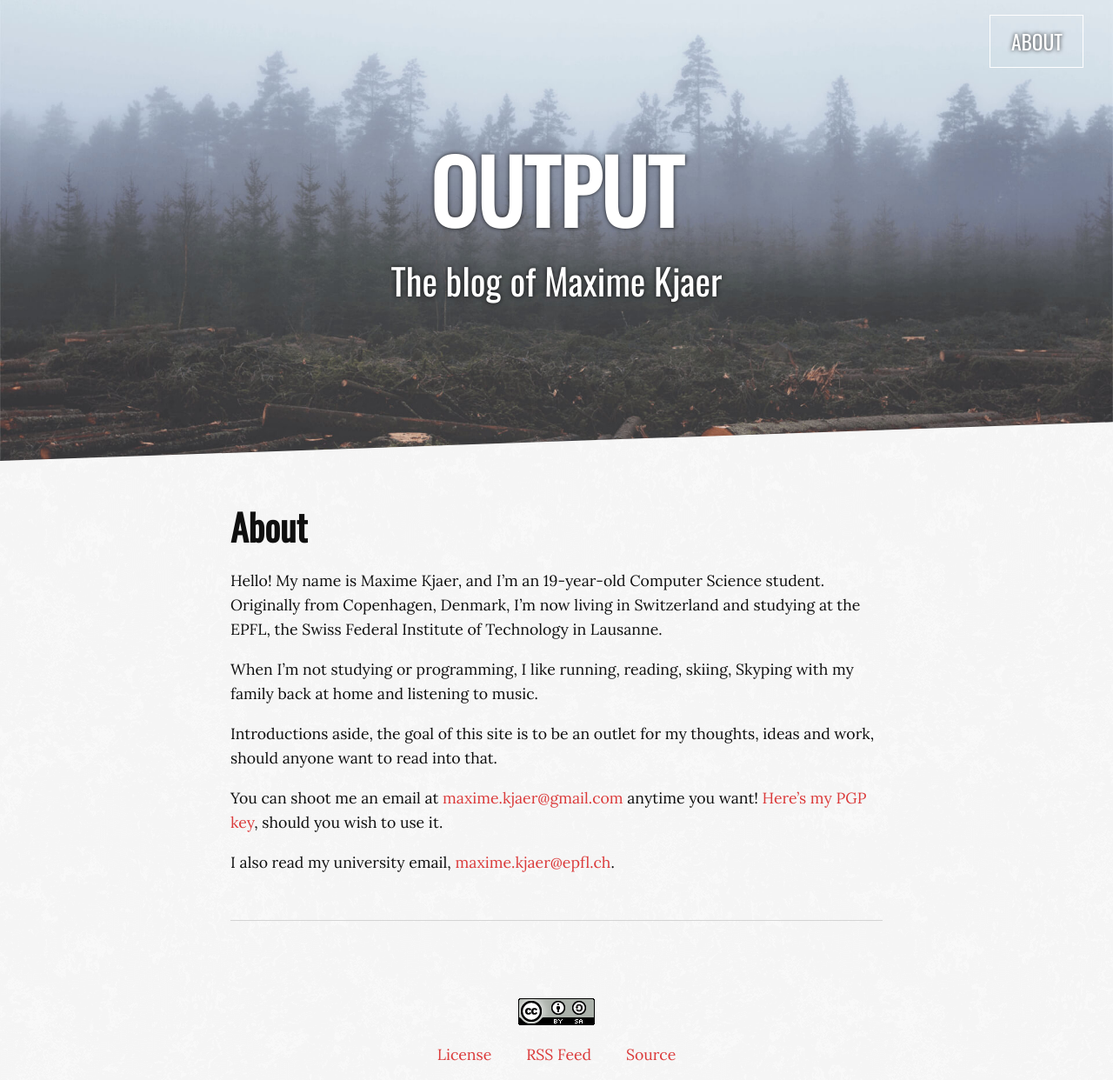
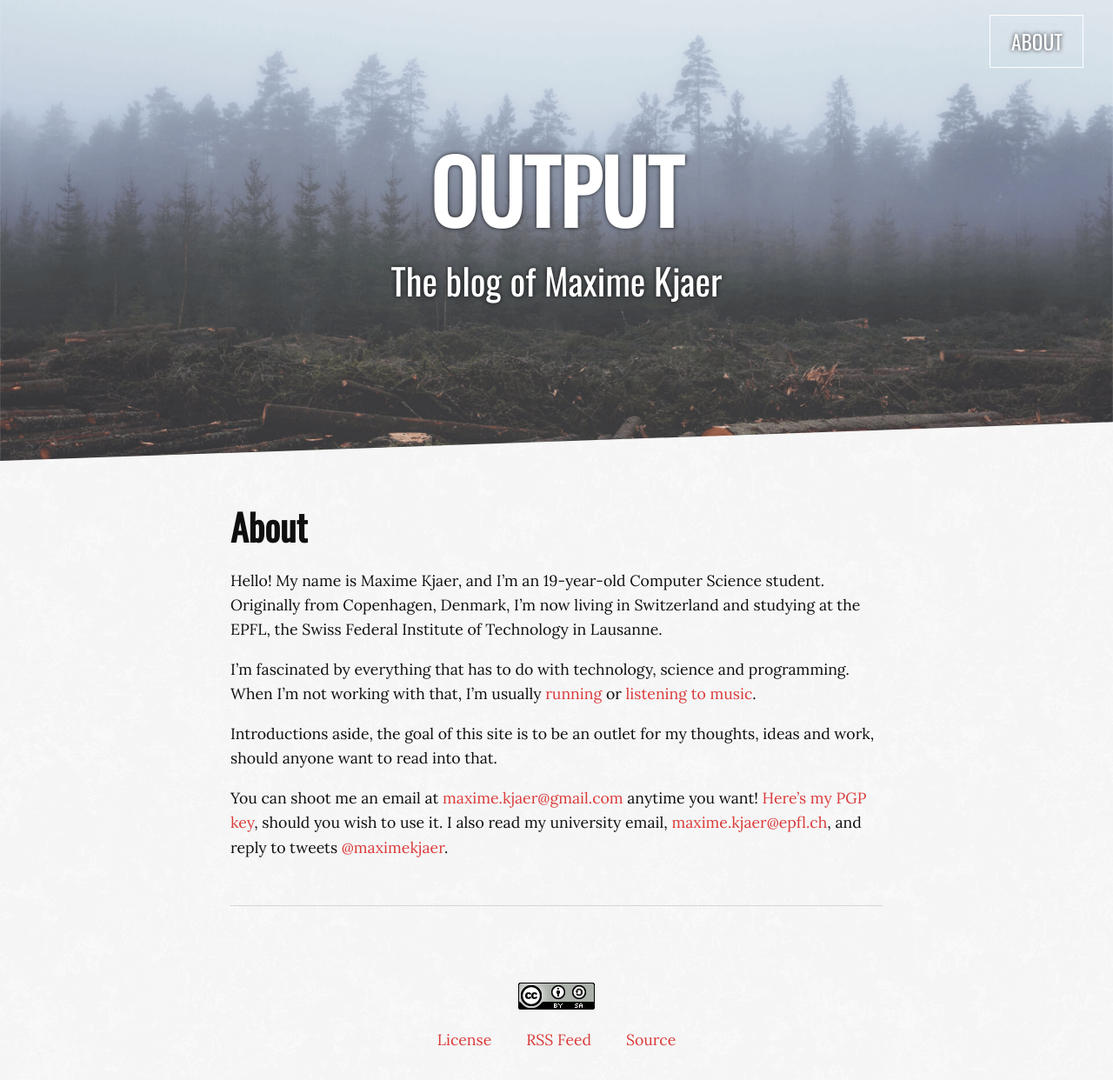
Before and after one commit to MaximeKjaer/kjaer.io, a Jekyll site: the page built from about.md, in a window 1280 px wide. Shown: the whole page at 87% size. Built offline with Jekyll 4.4.1, drawn with Linux system fonts in a browser that asks for light colours; comment, search, counter and statistics services are not loaded.

Commit message:
Update About text

```diff
--- a/about.md
+++ b/about.md
@@ -6,10 +6,8 @@ permalink: /about/
 
 Hello! My name is Maxime Kjaer, and I'm an 19-year-old Computer Science student. Originally from Copenhagen, Denmark, I'm now living in Switzerland and studying at the EPFL, the Swiss Federal Institute of Technology in Lausanne.
 
-When I'm not studying or programming, I like running, reading, skiing, Skyping with my family back at home and listening to music.
+I'm fascinated by everything that has to do with technology, science and programming. When I'm not working with that, I'm usually [running](https://www.strava.com/athletes/8353205) or [listening to music](https://soundcloud.com/maxime-kjaer).
 
 Introductions aside, the goal of this site is to be an outlet for my thoughts, ideas and work, should anyone want to read into that.
 
-You can shoot me an email at [maxime.kjaer@gmail.com](mailto:maxime.kjaer@gmail.com) anytime you want! [Here's my PGP key]({{ site.baseurl }}/Maxime_Kjaer_pub.asc), should you wish to use it.
-
-I also read my university email, [maxime.kjaer@epfl.ch](mailto:maxime.kjaer@epfl.ch).
+You can shoot me an email at [maxime.kjaer@gmail.com](mailto:maxime.kjaer@gmail.com) anytime you want! [Here's my PGP key]({{ site.baseurl }}/Maxime_Kjaer_pub.asc), should you wish to use it. I also read my university email, [maxime.kjaer@epfl.ch](mailto:maxime.kjaer@epfl.ch), and reply to tweets [@maximekjaer](https://twitter.com/maximekjaer).
```
